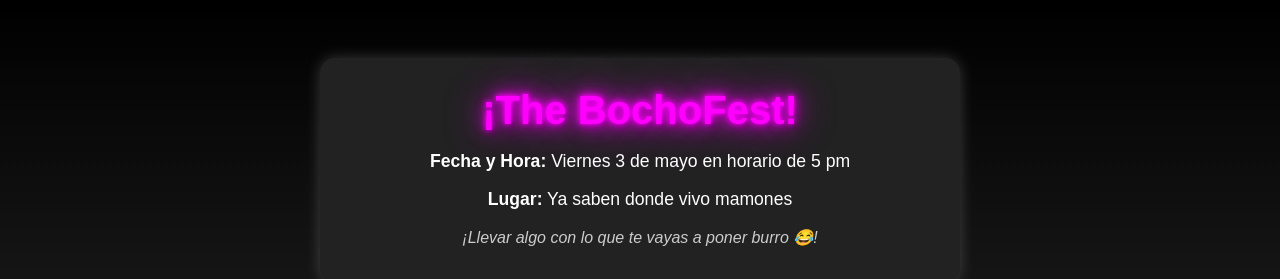
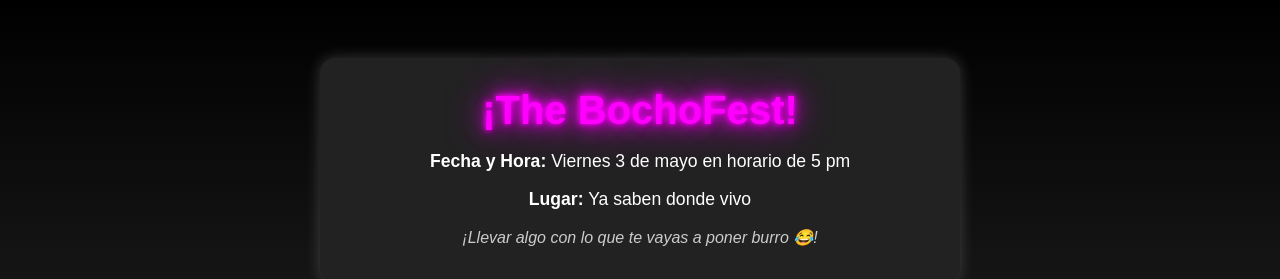
Before and after one commit to Alejandro-MN/CumpleBocho.github.io, a plain HTML site: page index.html in a window 1280 px wide. Shown: the top 279 px of the page. Drawn offline with Linux system fonts and the light colour scheme.

Commit message:
index.html

```diff
--- a/index.html
+++ b/index.html
@@ -67,7 +67,7 @@
 
     <div class="details">
       <p><strong>Fecha y Hora:</strong> Viernes 3 de mayo en horario de 5 pm</p>
-      <p><strong>Lugar:</strong> Ya saben donde vivo mamones</p>
+      <p><strong>Lugar:</strong> Ya saben donde vivo </p>
     </div>
 
     <div class="description">
```
